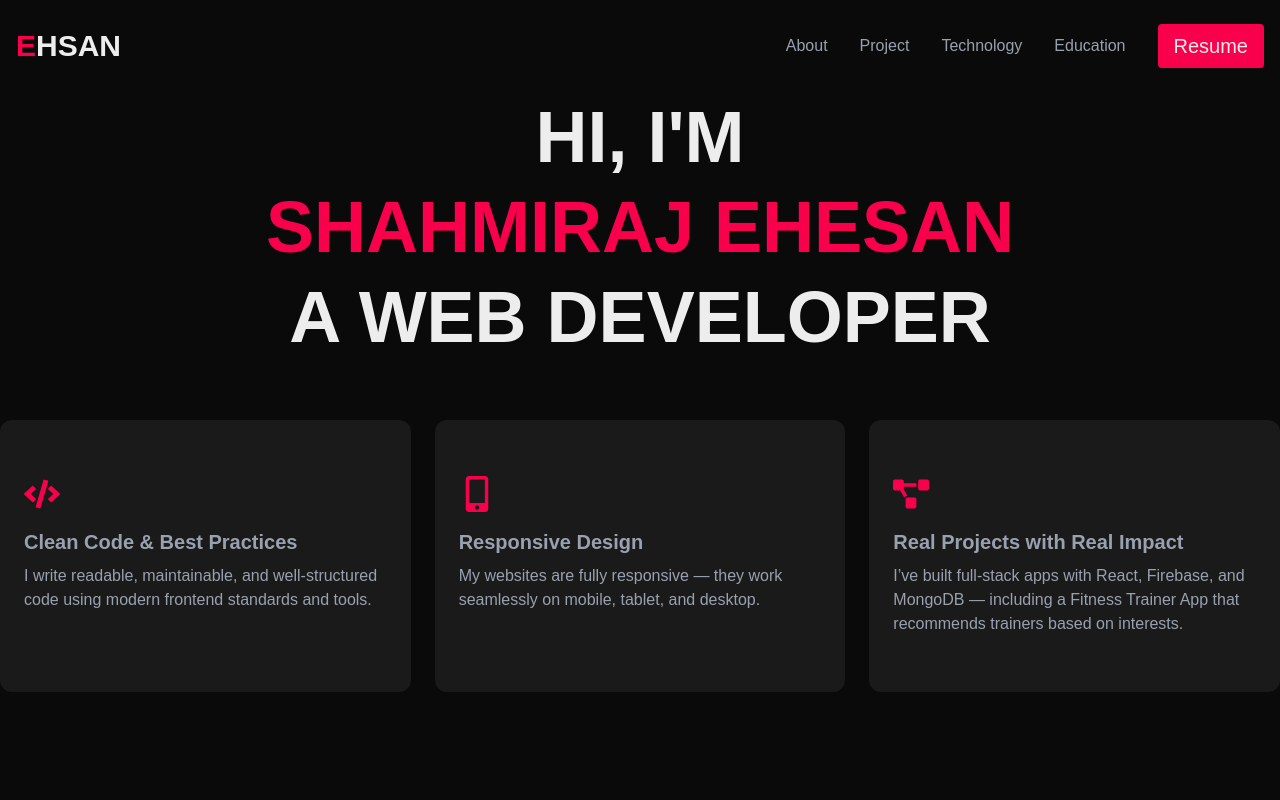
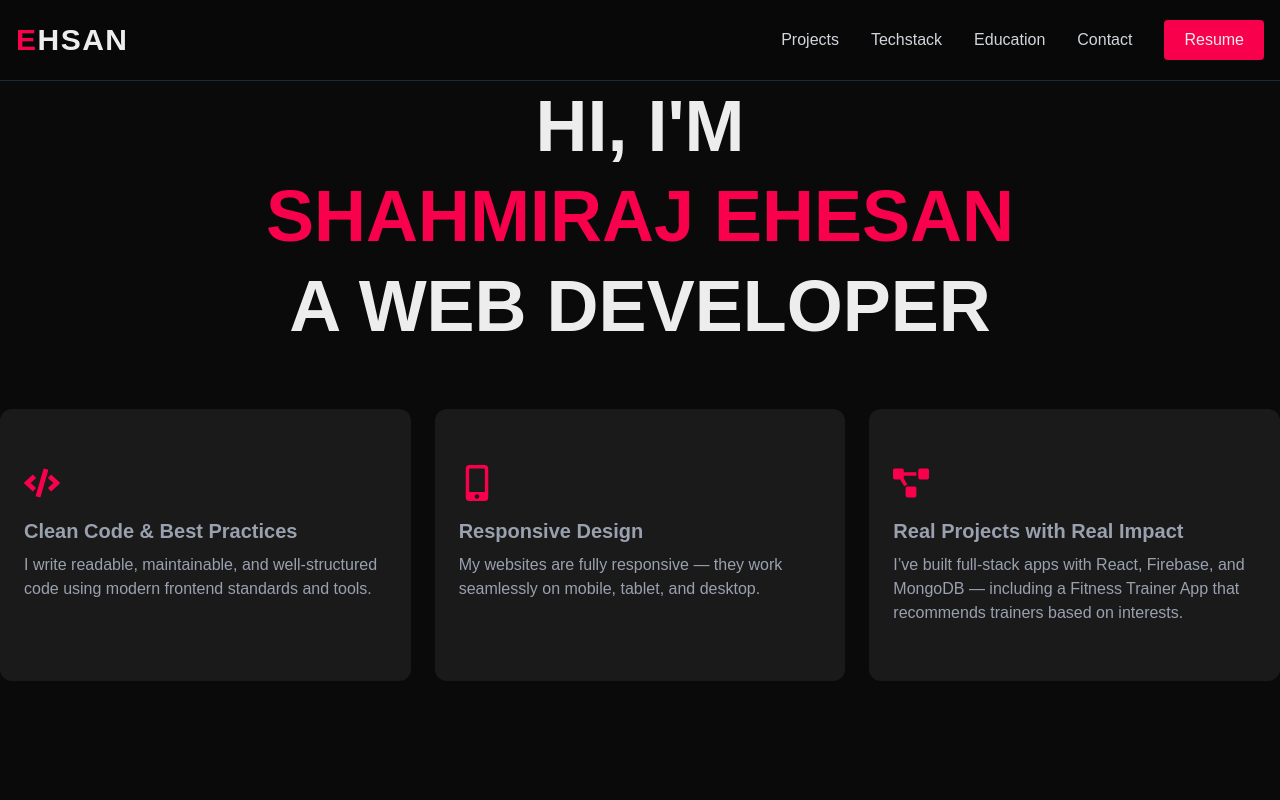
Before and after one commit to DevSadit/_portfolio, a Next.js app: page / in a window 1280 px wide. Shown: the top 800 px of the page. Built offline with nearby package versions, Linux system fonts and the light colour scheme.

Commit message:
scroll effect added

```diff
--- a/app/_landing/Landing.jsx
+++ b/app/_landing/Landing.jsx
@@ -9,8 +9,8 @@ import TechStack from "./TechStack/TechStack";
 export default function Landing() {
   return (
     <div>
+      <Navbar />
       <div className="min-h-screen">
-        <Navbar />
         <Header />
       </div>
       <div>
@@ -22,9 +22,7 @@ export default function Landing() {
       <div className="min-h-screen">
         <Projects />
       </div>
-      <div>
-        <Footer />
-      </div>
+      <Footer />
     </div>
   );
 }
--- a/app/_landing/Projects/Projects.jsx
+++ b/app/_landing/Projects/Projects.jsx
@@ -66,7 +66,7 @@ export default function Projects() {
   ];
 
   return (
-    <section className="py-8 sm:py-12 md:py-16 px-3 sm:px-4">
+    <section id="projects" className="py-8 sm:py-12 md:py-16 px-3 sm:px-4">
       <div className="max-w-6xl mx-auto">
         {/* Section Header */}
         <div className="text-center mb-8 sm:mb-10 md:mb-12">
--- a/app/_landing/TechStack/TechStack.jsx
+++ b/app/_landing/TechStack/TechStack.jsx
@@ -4,7 +4,7 @@ import TechGrid from "../_components/TechGrid";
 
 export default function TechStack() {
   return (
-    <div className="text-center min-h-screen">
+    <div id="techstack" className="text-center min-h-screen">
       <h2 className="text-3xl md:text-5xl font-bold mb-2 bg-gradient-to-r text-white bg-clip-text">
         My <span className="text-[#F9004D]">Tech</span> Stack
       </h2>
--- /dev/null
+++ b/app/_landing/_components/ClientComponents.jsx
@@ -0,0 +1,13 @@
+"use client";
+
+import SmoothScroll from "./SmoothScroll";
+import NavbarLinkHandler from "./NavbarLinkHandler";
+
+export default function ClientComponents({ children }) {
+  return (
+    <SmoothScroll>
+      <NavbarLinkHandler />
+      {children}
+    </SmoothScroll>
+  );
+}
--- /dev/null
+++ b/app/_landing/_components/NavbarLinkHandler.jsx
@@ -0,0 +1,40 @@
+"use client";
+
+import { useEffect } from "react";
+
+export default function NavbarLinkHandler() {
+  useEffect(() => {
+    // Function to handle navbar link clicks
+    const handleNavLinkClick = (e) => {
+      // Check if the clicked element is a navbar link with a hash
+      const isNavLink = e.target.tagName === 'A' &&
+                        e.target.getAttribute('href')?.startsWith('#') &&
+                        e.target.closest('nav');
+
+      if (isNavLink) {
+        e.preventDefault();
+        const targetId = e.target.getAttribute('href');
+        const targetElement = document.querySelector(targetId);
+
+        if (targetElement && window.lenis) {
+          // Scroll to the target element using Lenis
+          window.lenis.scrollTo(targetElement, {
+            offset: 0, // You can adjust this offset if needed
+            duration: 1.2,
+            easing: (t) => Math.min(1, 1.001 - Math.pow(2, -10 * t)),
+          });
+        }
+      }
+    };
+
+    // Add event listener to the document
+    document.addEventListener('click', handleNavLinkClick);
+
+    // Clean up
+    return () => {
+      document.removeEventListener('click', handleNavLinkClick);
+    };
+  }, []);
+
+  return null; // This component doesn't render anything
+}
--- /dev/null
+++ b/app/_landing/_components/SmoothScroll.jsx
@@ -0,0 +1,52 @@
+"use client";
+
+import { useEffect } from "react";
+import gsap from "gsap";
+import { ScrollTrigger } from "gsap/ScrollTrigger";
+import Lenis from "@studio-freight/lenis";
+
+export default function SmoothScroll({ children }) {
+  useEffect(() => {
+    // Register ScrollTrigger with GSAP
+    gsap.registerPlugin(ScrollTrigger);
+
+    // Initialize Lenis for smooth scrolling
+    const lenis = new Lenis({
+      duration: 1.2,
+      easing: (t) => Math.min(1, 1.001 - Math.pow(2, -10 * t)),
+      direction: 'vertical',
+      gestureDirection: 'vertical',
+      smooth: true,
+      smoothTouch: false,
+      touchMultiplier: 2,
+    });
+
+    // Make lenis available globally for the NavbarLinkHandler
+    window.lenis = lenis;
+
+    // Connect Lenis to GSAP's ticker
+    gsap.ticker.add((time) => {
+      lenis.raf(time * 1000);
+    });
+
+    // Update ScrollTrigger when Lenis scrolls
+    lenis.on('scroll', ScrollTrigger.update);
+
+    // Set up a resize observer to update ScrollTrigger
+    const resizeObserver = new ResizeObserver(() => {
+      ScrollTrigger.refresh();
+    });
+
+    resizeObserver.observe(document.body);
+
+    // Clean up on component unmount
+    return () => {
+      lenis.destroy();
+      gsap.ticker.remove(lenis.raf);
+      resizeObserver.disconnect();
+      window.lenis = undefined;
+    };
+  }, []);
+
+  return <>{children}</>;
+}
--- a/app/_landing/my_journey/My_Journey.jsx
+++ b/app/_landing/my_journey/My_Journey.jsx
@@ -49,7 +49,7 @@ const My_Journey = () => {
     : "0 0 10px #10cc52, 0 0 20px rgba(16, 204, 82, 0.5)";
 
   return (
-    <div className=" min-h-screen">
+    <div id="education" className=" min-h-screen">
       <div className="mx-auto">
         <h2 className="text-3xl md:text-5xl font-bold text-center mb-8 sm:mb-12 md:mb-16 text-white relative">
           {/* <span className="relative inline-block">My Journey</span> */}
--- a/app/_landing/navbar/Navbar.jsx
+++ b/app/_landing/navbar/Navbar.jsx
@@ -6,6 +6,8 @@ import Link from "next/link";
 const Navbar = () => {
   const [menuOpen, setMenuOpen] = useState(false);
   const [isMounted, setIsMounted] = useState(false);
+  const [visible, setVisible] = useState(true);
+  const [lastScrollY, setLastScrollY] = useState(0);
   const navRef = useRef(null);
   const menuRef = useRef(null);
 
@@ -14,8 +16,37 @@ const Navbar = () => {
     setIsMounted(true);
   }, []);
 
+  // Handle scroll events to show/hide navbar
+  useEffect(() => {
+    if (!isMounted) return;
+
+    const controlNavbar = () => {
+      const currentScrollY = window.scrollY;
+
+      // Show navbar at the top of the page or when scrolling up
+      if (currentScrollY < 100 || currentScrollY < lastScrollY) {
+        setVisible(true);
+      } else {
+        // Hide navbar when scrolling down
+        setVisible(false);
+      }
+
+      // Update scroll position
+      setLastScrollY(currentScrollY);
+    };
+
+    window.addEventListener('scroll', controlNavbar);
+
+    // Cleanup
+    return () => {
+      window.removeEventListener('scroll', controlNavbar);
+    };
+  }, [lastScrollY, isMounted]);
+
   // Close menu when screen size changes to desktop
   useEffect(() => {
+    if (!isMounted) return;
+
     const handleResize = () => {
       if (window.innerWidth >= 768) {
         setMenuOpen(false);
@@ -24,10 +55,12 @@ const Navbar = () => {
 
     window.addEventListener("resize", handleResize);
     return () => window.removeEventListener("resize", handleResize);
-  }, []);
+  }, [isMounted]);
 
   // Handle outside click to close menu
   useEffect(() => {
+    if (!isMounted) return;
+
     const handleOutsideClick = (event) => {
       if (
         menuOpen &&
@@ -42,10 +75,12 @@ const Navbar = () => {
 
     document.addEventListener("mousedown", handleOutsideClick);
     return () => document.removeEventListener("mousedown", handleOutsideClick);
-  }, [menuOpen]);
+  }, [menuOpen, isMounted]);
 
   // Handle body scroll lock when menu is open
   useEffect(() => {
+    if (!isMounted) return;
+
     if (menuOpen) {
       document.body.style.overflow = "hidden";
     } else {
@@ -55,7 +90,7 @@ const Navbar = () => {
     return () => {
       document.body.style.overflow = "auto";
     };
-  }, [menuOpen]);
+  }, [menuOpen, isMounted]);
 
   // Handle toggle menu
   const toggleMenu = () => {
@@ -64,27 +99,39 @@ const Navbar = () => {
 
   // Navigation links
   const navLinks = [
-    { name: "About", href: "/about" },
-    { name: "Project", href: "/projects" },
-    { name: "Technology", href: "/technology" },
-    { name: "Education", href: "/education" },
+    { name: "Projects", href: "#projects" },
+    { name: "Techstack", href: "#techstack" },
+    { name: "Education", href: "#education" },
+    { name: "Contact", href: "#contact" },
   ];
 
   return (
-    <nav className="px-4 py-4 md:py-6 relative" ref={navRef}>
-      <div className="mx-auto flex items-center justify-between">
+    <nav
+      className={`backdrop-blur-sm bg-black/10 sticky top-0 z-50 border-b border-gray-800 transition-transform duration-300 ${visible ? 'translate-y-0' : '-translate-y-full'
+        }`}
+      ref={navRef}
+    >
+      <div className="container mx-auto flex items-center justify-between px-4 py-4 md:py-5">
         {/* Logo */}
         <div className="flex items-center">
-          <h2 className="text-2xl md:text-3xl uppercase font-bold">
+          <h2 className="text-2xl md:text-3xl uppercase font-bold tracking-wider">
             <span className="text-[#f9004d]">E</span>hsan
           </h2>
         </div>
 
-        {/* Hamburger button - only visible on mobile */}
+        {/* Mobile controls - Resume button and hamburger */}
+        <div className="flex items-center gap-3 md:hidden">
+          {/* Resume button for mobile */}
+          <Link target="_blank" href="https://drive.google.com/file/d/1yXDj3QH4rJcz12jEfg-S5fOZ3tSzGhBz/view?usp=drive_link" suppressHydrationWarning className="bg-[#f9004d] px-3 py-1.5 rounded text-sm font-medium transition-all duration-300 hover:bg-[#d0003d] active:scale-95">
+            Resume
+          </Link>
+
+          {/* Hamburger button */}
           <button
             type="button"
             onClick={toggleMenu}
-          className="inline-flex items-center justify-center p-2 rounded-md text-gray-400 hover:text-white focus:outline-none md:hidden z-50"
+            suppressHydrationWarning
+            className="inline-flex items-center justify-center p-2 rounded-md text-gray-400 hover:text-white focus:outline-none z-50 transition-colors duration-200"
             aria-expanded={menuOpen ? "true" : "false"}
           >
             <span className="sr-only">Open main menu</span>
@@ -121,6 +168,7 @@ const Navbar = () => {
               />
             </svg>
           </button>
+        </div>
 
         {/* Desktop navigation - hidden on mobile */}
         <div className="hidden md:flex md:items-center md:space-x-8">
@@ -128,50 +176,48 @@ const Navbar = () => {
             <Link
               key={link.name}
               href={link.href}
-              className="text-gray-400 transition-colors duration-300 hover:text-white"
+              className="text-gray-300 font-medium transition-all duration-300 hover:text-white relative after:absolute after:bottom-[-4px] after:left-0 after:h-[2px] after:w-0 after:bg-[#f9004d] after:transition-all after:duration-300 hover:after:w-full"
             >
               {link.name}
             </Link>
           ))}
-          <button className="bg-[#f9004d] px-4 py-2 rounded text-xl transition-transform duration-300 hover:-translate-y-1 hover:shadow-md">
+          <Link target="_blank" href="https://drive.google.com/file/d/1yXDj3QH4rJcz12jEfg-S5fOZ3tSzGhBz/view?usp=drive_link" suppressHydrationWarning className="bg-[#f9004d] px-5 py-2 rounded
+          text-base font-medium transition-all duration-300 hover:-translate-y-1 hover:shadow-lg hover:shadow-[#f9004d]/20 active:translate-y-0">
             Resume
-          </button>
+          </Link>
         </div>
       </div>
 
       {/* Mobile navigation overlay - Fixed position, covers entire screen */}
+      {isMounted && (
         <div
-        className={`fixed inset-0 bg-black bg-opacity-50 z-40 md:hidden transition-opacity duration-300 ${
-          menuOpen ? "opacity-100" : "opacity-0 pointer-events-none"
+          className={`fixed inset-0 bg-black/80 backdrop-blur-sm z-40 md:hidden transition-all duration-300 ${menuOpen ? "opacity-100" : "opacity-0 pointer-events-none"
             }`}
           aria-hidden="true"
         ></div>
+      )}
 
       {/* Mobile navigation - slides in from right side */}
+      {isMounted && (
         <div
           ref={menuRef}
-        className={`fixed top-0 right-0 z-40 w-4/5 max-w-sm h-screen bg-gray-900 shadow-xl transform transition-transform duration-300 ease-in-out ${
-          menuOpen ? "translate-x-0" : "translate-x-full"
+          className={`fixed top-0 right-0 z-40 w-4/5 max-w-sm h-screen bg-gradient-to-b from-gray-900 to-black shadow-xl transform transition-all duration-500 ease-in-out ${menuOpen ? "translate-x-0" : "translate-x-full"
             } md:hidden overflow-y-auto`}
         >
-        <div className="px-4 pt-20 pb-6 space-y-6 h-full flex flex-col">
+          <div className="px-6 pt-20 pb-6 space-y-1 h-full flex flex-col">
             {navLinks.map((link) => (
               <Link
                 key={link.name}
                 href={link.href}
-              className="block px-3 py-3 text-lg font-medium text-gray-400 hover:text-white hover:bg-gray-800 rounded-md transition-colors duration-200"
+                className="block px-4 py-3.5 text-lg font-medium text-gray-300 hover:text-white hover:bg-gray-800/50 rounded-lg transition-all duration-200 transform hover:translate-x-1"
                 onClick={() => setMenuOpen(false)}
               >
                 {link.name}
               </Link>
             ))}
-          <div className="px-3 py-4 mt-auto mb-16">
-            <button className="w-full bg-[#f9004d] px-4 py-3 rounded text-xl transition-all duration-300 hover:shadow-lg hover:bg-opacity-90">
-              Resume
-            </button>
           </div>
         </div>
-      </div>
+      )}
     </nav>
   );
 };
--- a/app/globals.css
+++ b/app/globals.css
@@ -27,6 +27,11 @@
   }
 } */
 
+/* Removing default smooth scroll since we're using GSAP/Lenis */
+html {
+  /* scroll-behavior: smooth; */
+}
+
 body {
   background: var(--background);
   color: var(--foreground);
--- a/app/layout.js
+++ b/app/layout.js
@@ -1,6 +1,7 @@
 // layout.js
 import { Geist, Geist_Mono } from "next/font/google";
 import "./globals.css";
+import ClientComponents from "./_landing/_components/ClientComponents";
 
 const geistSans = Geist({
   variable: "--font-geist-sans",
@@ -15,19 +16,16 @@ const geistMono = Geist_Mono({
 export const metadata = {
   title: "Sh Ehesan",
   description: "A Web Developer",
+  colorScheme: "dark", // Add color scheme to metadata instead of using meta tag
 };
 
 export default function RootLayout({ children }) {
   return (
     <html lang="en" className="dark">
-      <head>
-        {/* Force dark mode with meta tag */}
-        <meta name="color-scheme" content="dark" />
-      </head>
       <body
         className={`${geistSans.variable} ${geistMono.variable} antialiased bg-black dark:bg-black min-h-screen`}
       >
-        {children}
+        <ClientComponents>{children}</ClientComponents>
       </body>
     </html>
   );
--- a/package.json
+++ b/package.json
@@ -9,6 +9,7 @@
     "lint": "next lint"
   },
   "dependencies": {
+    "@studio-freight/lenis": "^1.0.42",
     "gsap": "^3.13.0",
     "next": "15.3.1",
     "react": "^19.0.0",
```
Also changed, not shown: 1 other file (tests, documents, lock files or other folders). Lines whose indentation alone changed are shown as unchanged.
